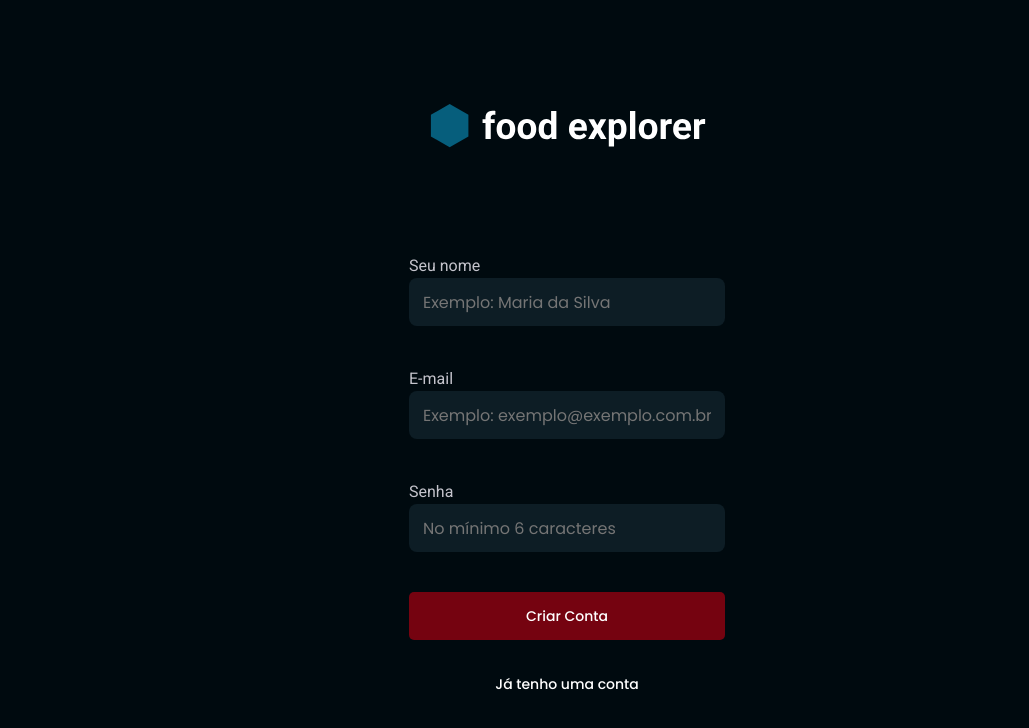
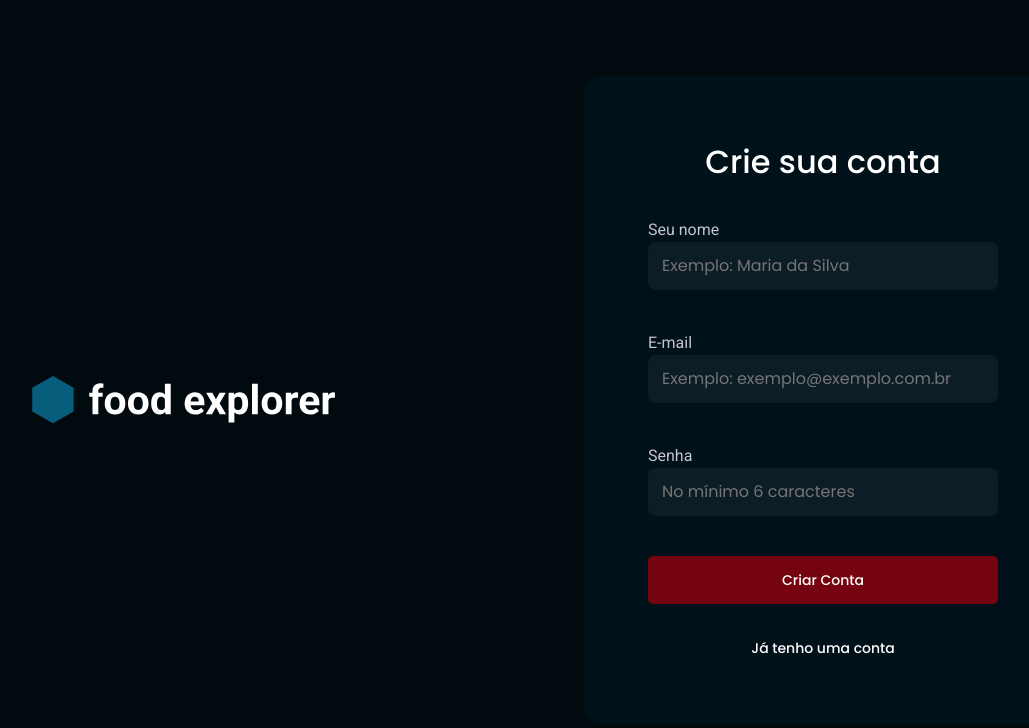
Before and after one commit to sarahvjustino/FoodExplorer-Front-end, a React (Vite) app: page / in a window 1280 px wide. Shown: the top 728 px of the page, without its empty margins (73-1102 px from the left). Built offline with nearby package versions, Linux system fonts and the light colour scheme.

Commit message:
feat: created Logo component and finished SignUp styles

```diff
--- /dev/null
+++ b/src/components/Logo/index.jsx
@@ -0,0 +1,9 @@
+import { Container } from "./styles";
+
+export function Logo({ logo }) {
+  return (
+    <Container>
+      <img src={logo} alt="Logo Food Explorer" />
+    </Container>
+  );
+}
--- /dev/null
+++ b/src/components/Logo/styles.js
@@ -0,0 +1,14 @@
+import styled from "styled-components"
+
+export const Container = styled.div`
+    display: flex;
+    justify-content: center;
+    width: 100%;
+
+    @media (min-width: 1024px) {
+        > img{
+            width: 60%;
+            max-width: 32.6rem;
+        }
+    }
+`
--- a/src/pages/SignUp/index.jsx
+++ b/src/pages/SignUp/index.jsx
@@ -1,18 +1,18 @@
-import { Container, Form, Brand } from "./styles";
+import { Container, Form } from "./styles";
 
 import logo from "../../assets/logo.svg";
 
 import { Button } from "../../components/Button";
 import { Input } from "../../components/Input";
 import { FormControl } from "../../components/FormControl";
+import { Logo } from "../../components/Logo";
 
 export default function SignUp() {
   return (
     <Container>
+      <Logo logo={logo} />
       <Form>
-        <Brand>
-          <img src={logo} alt="Logo Food Explorer" />
-        </Brand>
+        <h1>Crie sua conta</h1>
         <FormControl link="name" title="Seu nome">
           <Input type="text" id="name" placeholder="Exemplo: Maria da Silva" />
         </FormControl>
--- a/src/pages/SignUp/styles.js
+++ b/src/pages/SignUp/styles.js
@@ -5,6 +5,11 @@ export const Container = styled.div`
     height: 100vh;
     display: grid;
     place-items: center;
+
+    @media (min-width: 1024px) {
+        place-content: center;
+        grid-template-columns: 1fr 60%;
+    }
 `
 
 export const Form = styled.form`
@@ -15,17 +20,28 @@ export const Form = styled.form`
     align-items: center;
     gap: 3.2rem;
 
+    h1{
+        font-size: 3.2rem;
+        font-weight: 500;
+        line-height: 140%;
+        display: none;
+    }
+
     > a{
         font-size: 1.4rem;
         font-weight: 500;
         line-height: 2.4rem;
         color: ${({ theme }) => theme.COLORS.WHITE};
     }
+
+    @media (min-width: 1024px) {
+        max-width: 47.8rem;
+        padding: 6.4rem;
+        background-color: ${({ theme }) => theme.COLORS.DARK_700};
+        border-radius: 1.6rem;
+
+        > h1{
+            display: inline;
+        }
+    }
 `
-
-export const Brand = styled.div`
-    display: flex;
-    justify-content: center;
-    width: 100%;
-    margin-bottom: 7.3rem;
-`
```
